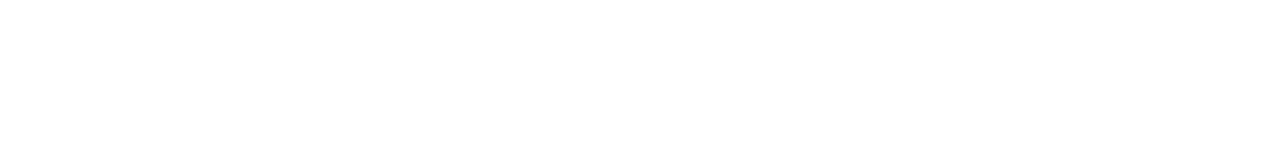
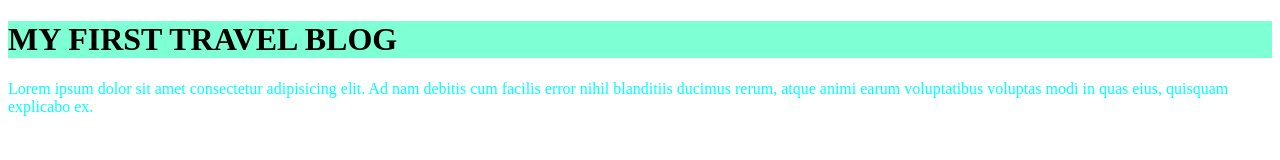
Before and after one commit to luckyosd/my--first--repository1, a plain HTML site: page index.html in a window 1280 px wide. Drawn offline with Linux system fonts and the light colour scheme.

Commit message:
the first website

```diff
--- a/index.html
+++ b/index.html
@@ -5,9 +5,14 @@
     <meta charset="UTF-8">
     <meta name="viewport" content="width=device-width, initial-scale=1.0">
     <title>my first website</title>
+    <link rel="stylesheet" href="style/styles.css">
+
+
 </head>
 
 <body>
+    <h1>MY FIRST TRAVEL BLOG</h1>
+    <P class="yellow">Lorem ipsum dolor sit amet consectetur adipisicing elit. Ad nam debitis cum facilis error nihil blanditiis ducimus rerum, atque animi earum voluptatibus voluptas modi in quas eius, quisquam explicabo ex.</P>
 
 </body>
 
--- /dev/null
+++ b/style/styles.css
@@ -0,0 +1,7 @@
+h1 {
+    background-color: aquamarine;
+}
+
+.yellow {
+    color: aqua;
+}
```
